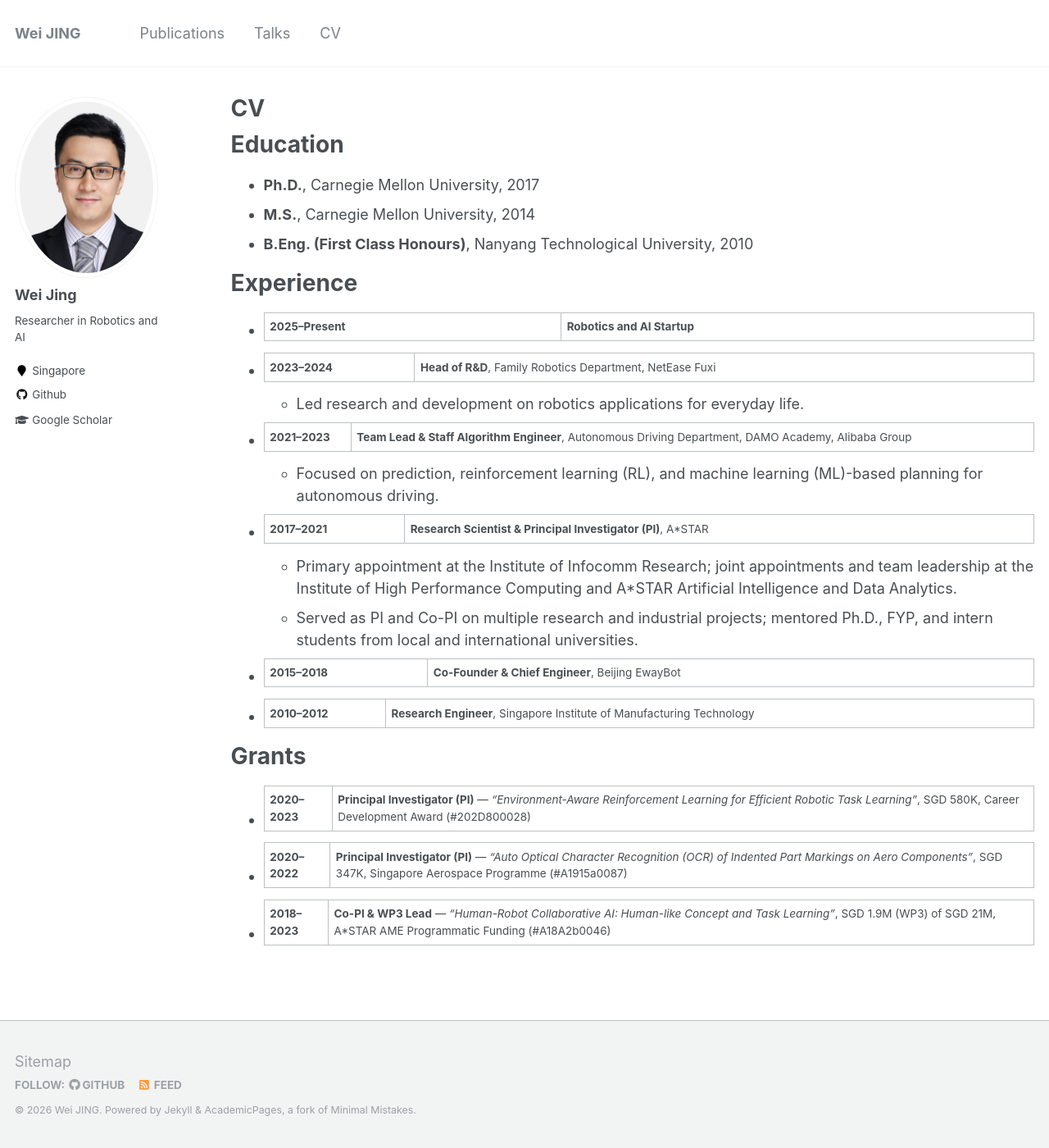
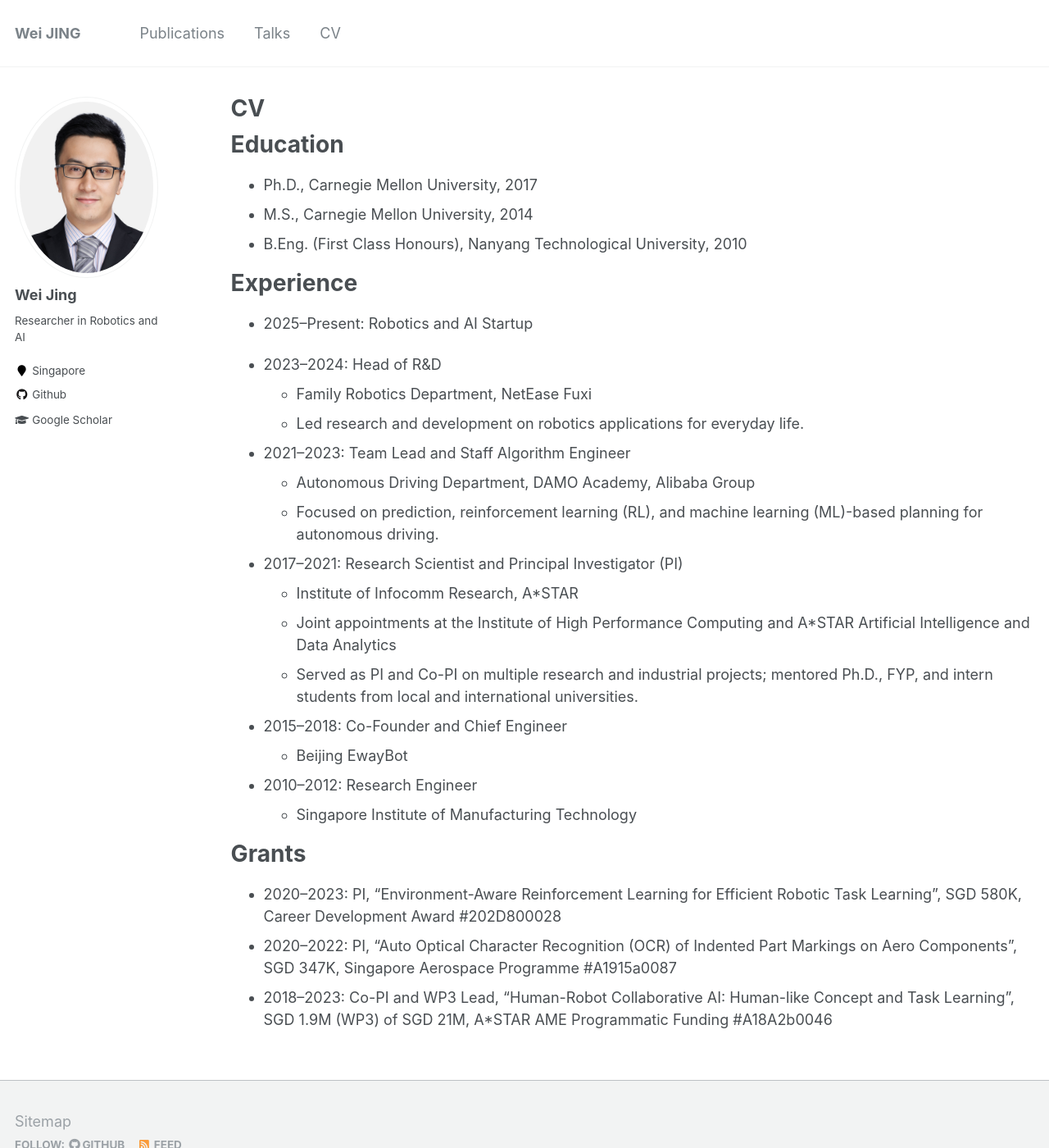
Before and after one commit to Weijing/Weijing.github.io, a Jekyll site: the page built from _pages/cv.md, in a window 1280 px wide and 1400 px high. Shown: the whole window at 82% size. Built offline with Jekyll 4.4.1, drawn with Linux system fonts in a browser that asks for light colours.

Commit message:
Restore clean bullet-point formatting on CV page

```diff
--- a/_pages/cv.md
+++ b/_pages/cv.md
@@ -11,30 +11,35 @@ redirect_from:
 
 Education
 ======
-* **Ph.D.**, Carnegie Mellon University, 2017
-* **M.S.**, Carnegie Mellon University, 2014
-* **B.Eng. (First Class Honours)**, Nanyang Technological University, 2010
+* Ph.D., Carnegie Mellon University, 2017
+* M.S., Carnegie Mellon University, 2014
+* B.Eng. (First Class Honours), Nanyang Technological University, 2010
 
 Experience
 ======
-* **2025–Present** | **Robotics and AI Startup**
+* 2025–Present: Robotics and AI Startup
 
-* **2023–2024** | **Head of R&D**, Family Robotics Department, NetEase Fuxi
+* 2023–2024: Head of R&D
+  * Family Robotics Department, NetEase Fuxi
   * Led research and development on robotics applications for everyday life.
 
-* **2021–2023** | **Team Lead & Staff Algorithm Engineer**, Autonomous Driving Department, DAMO Academy, Alibaba Group
+* 2021–2023: Team Lead and Staff Algorithm Engineer
+  * Autonomous Driving Department, DAMO Academy, Alibaba Group
   * Focused on prediction, reinforcement learning (RL), and machine learning (ML)-based planning for autonomous driving.
 
-* **2017–2021** | **Research Scientist & Principal Investigator (PI)**, A\*STAR
-  * Primary appointment at the Institute of Infocomm Research; joint appointments and team leadership at the Institute of High Performance Computing and A\*STAR Artificial Intelligence and Data Analytics.
+* 2017–2021: Research Scientist and Principal Investigator (PI)
+  * Institute of Infocomm Research, A\*STAR
+  * Joint appointments at the Institute of High Performance Computing and A\*STAR Artificial Intelligence and Data Analytics
   * Served as PI and Co-PI on multiple research and industrial projects; mentored Ph.D., FYP, and intern students from local and international universities.
 
-* **2015–2018** | **Co-Founder & Chief Engineer**, Beijing EwayBot
+* 2015–2018: Co-Founder and Chief Engineer
+  * Beijing EwayBot
 
-* **2010–2012** | **Research Engineer**, Singapore Institute of Manufacturing Technology
+* 2010–2012: Research Engineer
+  * Singapore Institute of Manufacturing Technology
 
 Grants
 ======
-* **2020–2023** | **Principal Investigator (PI)** — *"Environment-Aware Reinforcement Learning for Efficient Robotic Task Learning"*, SGD 580K, Career Development Award (#202D800028)
-* **2020–2022** | **Principal Investigator (PI)** — *"Auto Optical Character Recognition (OCR) of Indented Part Markings on Aero Components"*, SGD 347K, Singapore Aerospace Programme (#A1915a0087)
-* **2018–2023** | **Co-PI & WP3 Lead** — *"Human-Robot Collaborative AI: Human-like Concept and Task Learning"*, SGD 1.9M (WP3) of SGD 21M, A\*STAR AME Programmatic Funding (#A18A2b0046)
+* 2020–2023: PI, "Environment-Aware Reinforcement Learning for Efficient Robotic Task Learning", SGD 580K, Career Development Award #202D800028
+* 2020–2022: PI, "Auto Optical Character Recognition (OCR) of Indented Part Markings on Aero Components", SGD 347K, Singapore Aerospace Programme #A1915a0087
+* 2018–2023: Co-PI and WP3 Lead, "Human-Robot Collaborative AI: Human-like Concept and Task Learning", SGD 1.9M (WP3) of SGD 21M, A\*STAR AME Programmatic Funding #A18A2b0046
```
Also changed, not shown: 2 other files.
